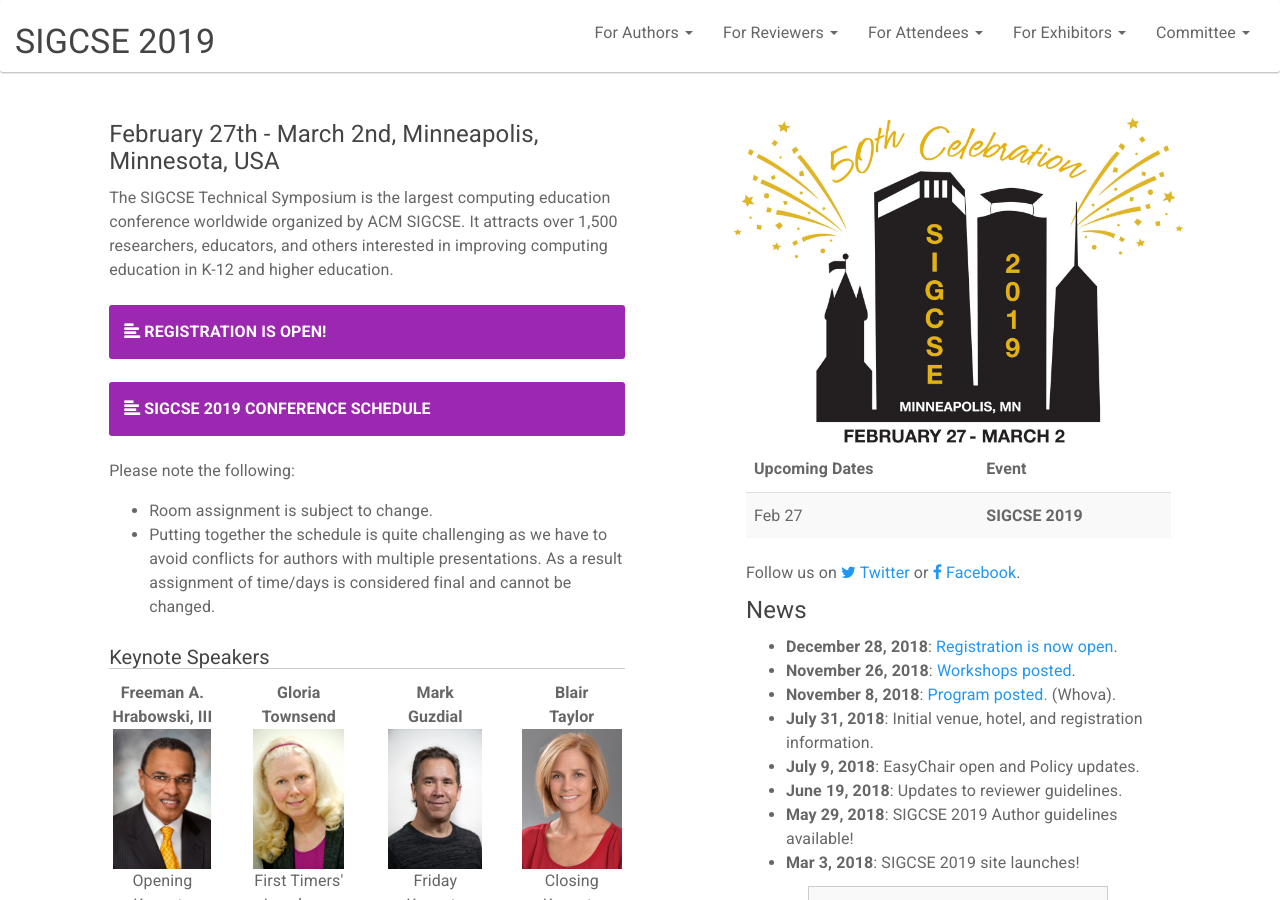
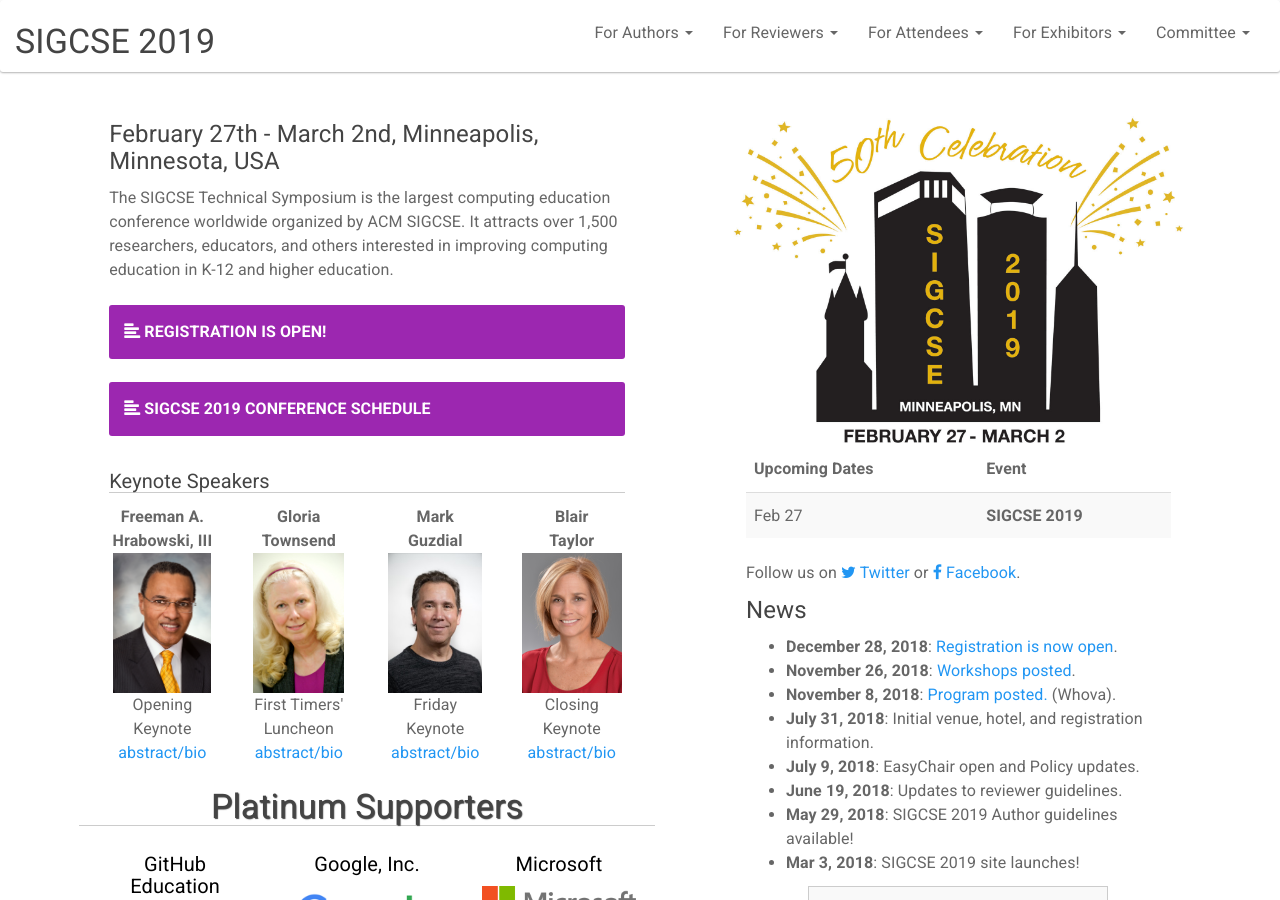
Before and after one commit to sheckman/sigcse2019, a Jekyll site: the page built from index.html, in a window 1280 px wide and 900 px high. Built offline with Jekyll 4.4.1, drawn with Linux system fonts in a browser that asks for light colours.

Commit message:
Working through tickets.

```diff
--- a/index.html
+++ b/index.html
@@ -27,17 +27,6 @@ layout: default
     <span class="glyphicon glyphicon-align-left" aria-hidden="true"></span>
       <a href="https://whova.com/embedded/event/sigcs_201902/" target="_blank">SIGCSE 2019 CONFERENCE SCHEDULE</a>
   </div>
-
-
-  <p>
-    Please note the following:
-  <ul>
-    <li>Room assignment is subject to change.</li>
-    <!-- <li>Title and abstract information will be updated after camera-ready versions are submitted. </li> -->
-    <li>Putting together the schedule is quite challenging as we have to avoid conflicts for authors with multiple presentations. As a result assignment of time/days is considered final and cannot be changed.</li>
-  </ul>
-
-  </p>
 
   <div class="row">
     <div class="col-sm-12">
```
Also changed, not shown: _includes/presymp.html (+5 -2 lines), images/supporters/200s/turnitin-200.png, 2 other files.
